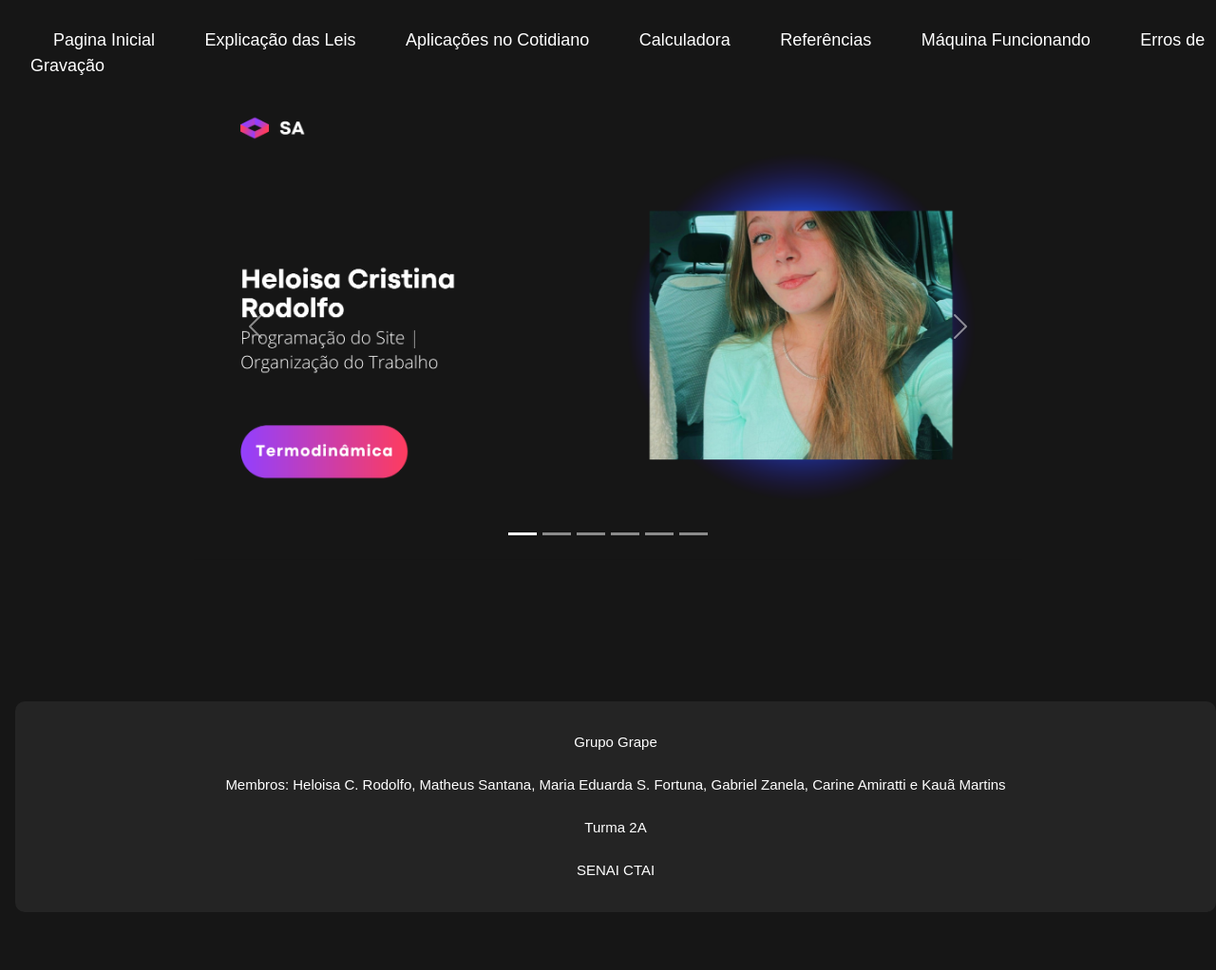
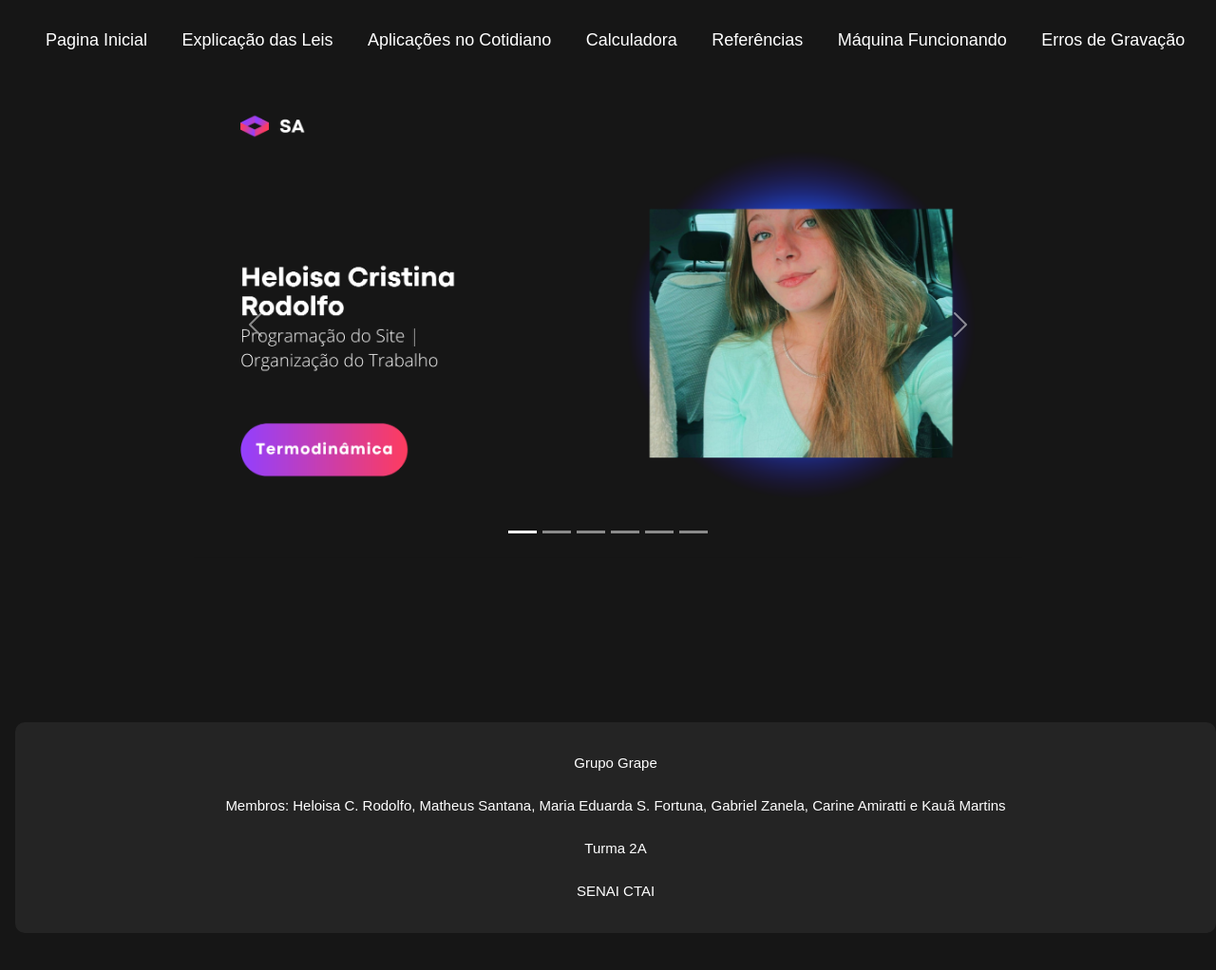
Before and after one commit to heloisarodolfo/Projeto-Termodin-mica, a plain HTML site: page editorial.html in a window 1280 px wide. Shown: the part 184-1206 px from the top of the page at 95% size. Drawn offline with nearby package versions, Linux system fonts and the light colour scheme.

Commit message:
Atualizando SA

```diff
--- a/css/editorial.css
+++ b/css/editorial.css
@@ -13,7 +13,7 @@ h1{
     border-bottom: 5px solid rgb(130, 32, 221);
 }
 nav{
-    display: flex;
+    display: inline;
     font-family: 'Kanit', sans-serif;
     color: rgb(255, 255, 255);
 }
@@ -29,7 +29,7 @@ li a{
     text-decoration: none;
     font-size: large;
     transition: 0.2s;
-    padding: 1rem;
+    padding: 0.5rem;
     border-radius: 1rem;
 
 }
--- a/css/erros.css
+++ b/css/erros.css
@@ -81,6 +81,7 @@ a{
     margin-left: 1rem;
     margin-bottom: 7rem;
     border-radius: 10px;
+    margin-top: 3rem;
 }
 
 #txtfooter {
--- a/editorial.html
+++ b/editorial.html
@@ -26,7 +26,7 @@
         <li><a href="erros.html">Erros de Gravação</a></li>
     </ul>
 </nav>
-
+ <br>
   <div class="container">
     <div id="carouselExampleIndicators" class="carousel slide" data-bs-ride="true">
       <div class="carousel-indicators">
@@ -73,7 +73,8 @@
   <script src="https://cdn.jsdelivr.net/npm/bootstrap@5.2.0/dist/js/bootstrap.bundle.min.js" integrity="sha384-A3rJD856KowSb7dwlZdYEkO39Gagi7vIsF0jrRAoQmDKKtQBHUuLZ9AsSv4jD4Xa" crossorigin="anonymous"></script>
   <script src="https://cdn.jsdelivr.net/npm/@popperjs/core@2.11.5/dist/umd/popper.min.js" integrity="sha384-Xe+8cL9oJa6tN/veChSP7q+mnSPaj5Bcu9mPX5F5xIGE0DVittaqT5lorf0EI7Vk" crossorigin="anonymous"></script>
   <script src="https://cdn.jsdelivr.net/npm/bootstrap@5.2.0/dist/js/bootstrap.min.js" integrity="sha384-ODmDIVzN+pFdexxHEHFBQH3/9/vQ9uori45z4JjnFsRydbmQbmL5t1tQ0culUzyK" crossorigin="anonymous"></script>
-  <footer id="footer">
+  <br>
+    <footer id="footer">
     <p id="txtfooter">Grupo Grape
         <br>
         <br>
```
